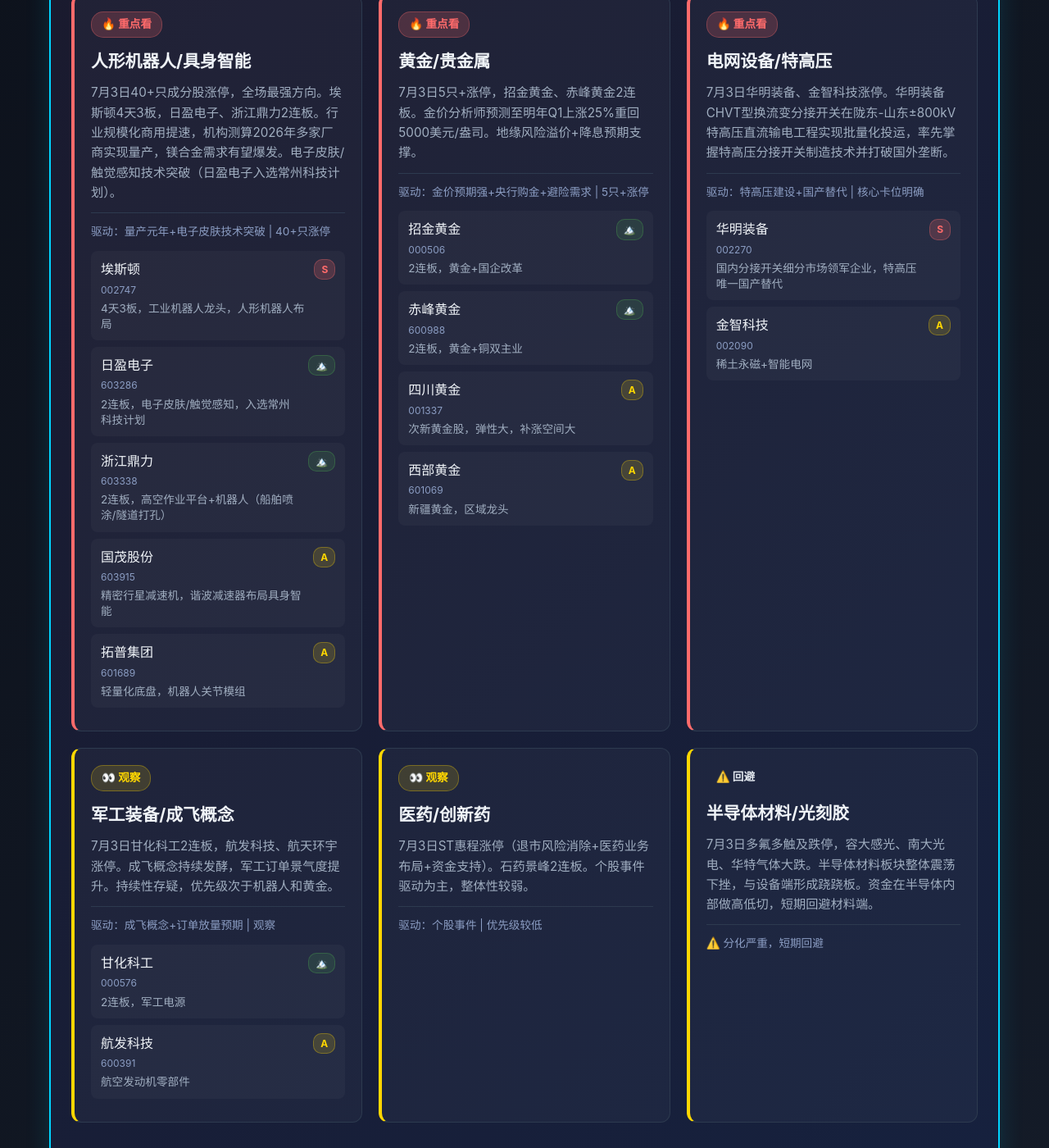
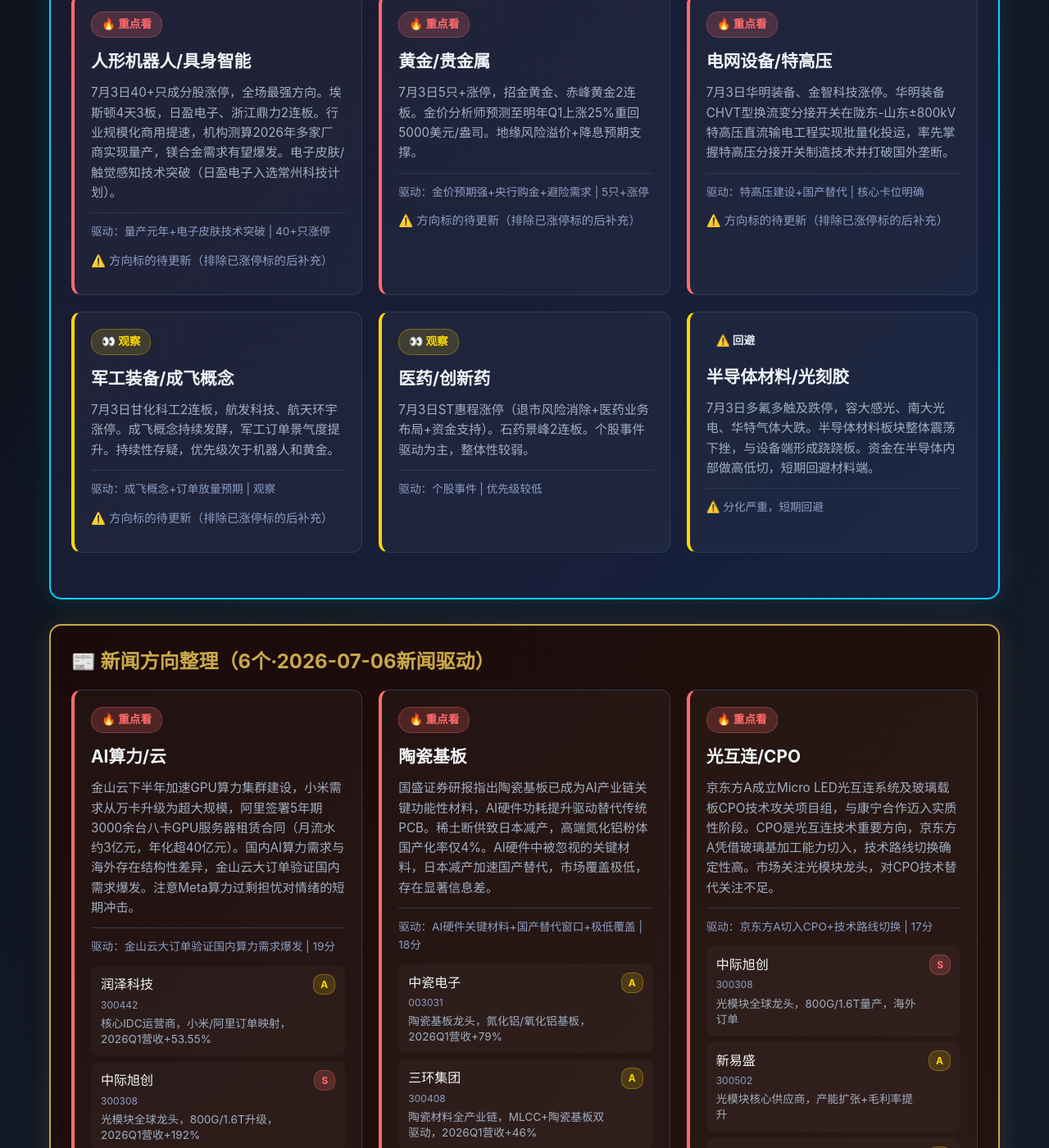
Before and after one commit to xiaoyi0319a/yixue-dashboard, a Jekyll site: the page index.html, which Jekyll copies as it is, in a window 1280 px wide and 1400 px high, scrolled down 1414 px. Shown: the whole window at 82% size. Built offline with Jekyll 4.4.1, drawn with Linux system fonts in a browser that asks for light colours; comment, search, counter and statistics services are not loaded.

Commit message:
fix: 删除涨停板方向中所有已涨停标的（违反V3.0涨停排除规则）

```diff
--- a/index.html
+++ b/index.html
@@ -71,46 +71,7 @@
                     <p>7月3日40+只成分股涨停，全场最强方向。埃斯顿4天3板，日盈电子、浙江鼎力2连板。行业规模化商用提速，机构测算2026年多家厂商实现量产，镁合金需求有望爆发。电子皮肤/触觉感知技术突破（日盈电子入选常州科技计划）。</p>
                     <div class="ztb-meta">驱动：量产元年+电子皮肤技术突破 | 40+只涨停</div>
                     <div class="buzhang-list">
-                        <div class="buzhang-item">
-                            <div class="buzhang-left">
-                                <div class="buzhang-name">埃斯顿</div>
-                                <div class="buzhang-code">002747</div>
-                                <div class="buzhang-logic">4天3板，工业机器人龙头，人形机器人布局</div>
-                            </div>
-                            <span class="buzhang-tag bz-s">S</span>
-                        </div>
-                        <div class="buzhang-item">
-                            <div class="buzhang-left">
-                                <div class="buzhang-name">日盈电子</div>
-                                <div class="buzhang-code">603286</div>
-                                <div class="buzhang-logic">2连板，电子皮肤/触觉感知，入选常州科技计划</div>
-                            </div>
-                            <span class="buzhang-tag bz-h">🏔️</span>
-                        </div>
-                        <div class="buzhang-item">
-                            <div class="buzhang-left">
-                                <div class="buzhang-name">浙江鼎力</div>
-                                <div class="buzhang-code">603338</div>
-                                <div class="buzhang-logic">2连板，高空作业平台+机器人（船舶喷涂/隧道打孔）</div>
-                            </div>
-                            <span class="buzhang-tag bz-h">🏔️</span>
-                        </div>
-                        <div class="buzhang-item">
-                            <div class="buzhang-left">
-                                <div class="buzhang-name">国茂股份</div>
-                                <div class="buzhang-code">603915</div>
-                                <div class="buzhang-logic">精密行星减速机，谐波减速器布局具身智能</div>
-                            </div>
-                            <span class="buzhang-tag bz-a">A</span>
-                        </div>
-                        <div class="buzhang-item">
-                            <div class="buzhang-left">
-                                <div class="buzhang-name">拓普集团</div>
-                                <div class="buzhang-code">601689</div>
-                                <div class="buzhang-logic">轻量化底盘，机器人关节模组</div>
-                            </div>
-                            <span class="buzhang-tag bz-a">A</span>
-                        </div>
+                        <p style="color:#8b9dc3;font-size:0.9em;margin:10px 0;">⚠️ 方向标的待更新（排除已涨停标的后补充）</p>
                     </div>
                 </div>
                 <div class="ztb-card hot">
@@ -119,38 +80,7 @@
                     <p>7月3日5只+涨停，招金黄金、赤峰黄金2连板。金价分析师预测至明年Q1上涨25%重回5000美元/盎司。地缘风险溢价+降息预期支撑。</p>
                     <div class="ztb-meta">驱动：金价预期强+央行购金+避险需求 | 5只+涨停</div>
                     <div class="buzhang-list">
-                        <div class="buzhang-item">
-                            <div class="buzhang-left">
-                                <div class="buzhang-name">招金黄金</div>
-                                <div class="buzhang-code">000506</div>
-                                <div class="buzhang-logic">2连板，黄金+国企改革</div>
-                            </div>
-                            <span class="buzhang-tag bz-h">🏔️</span>
-                        </div>
-                        <div class="buzhang-item">
-                            <div class="buzhang-left">
-                                <div class="buzhang-name">赤峰黄金</div>
-                                <div class="buzhang-code">600988</div>
-                                <div class="buzhang-logic">2连板，黄金+铜双主业</div>
-                            </div>
-                            <span class="buzhang-tag bz-h">🏔️</span>
-                        </div>
-                        <div class="buzhang-item">
-                            <div class="buzhang-left">
-                                <div class="buzhang-name">四川黄金</div>
-                                <div class="buzhang-code">001337</div>
-                                <div class="buzhang-logic">次新黄金股，弹性大，补涨空间大</div>
-                            </div>
-                            <span class="buzhang-tag bz-a">A</span>
-                        </div>
-                        <div class="buzhang-item">
-                            <div class="buzhang-left">
-                                <div class="buzhang-name">西部黄金</div>
-                                <div class="buzhang-code">601069</div>
-                                <div class="buzhang-logic">新疆黄金，区域龙头</div>
-                            </div>
-                            <span class="buzhang-tag bz-a">A</span>
-                        </div>
+                        <p style="color:#8b9dc3;font-size:0.9em;margin:10px 0;">⚠️ 方向标的待更新（排除已涨停标的后补充）</p>
                     </div>
                 </div>
                 <div class="ztb-card hot">
@@ -159,22 +89,7 @@
                     <p>7月3日华明装备、金智科技涨停。华明装备CHVT型换流变分接开关在陇东-山东±800kV特高压直流输电工程实现批量化投运，率先掌握特高压分接开关制造技术并打破国外垄断。</p>
                     <div class="ztb-meta">驱动：特高压建设+国产替代 | 核心卡位明确</div>
                     <div class="buzhang-list">
-                        <div class="buzhang-item">
-                            <div class="buzhang-left">
-                                <div class="buzhang-name">华明装备</div>
-                                <div class="buzhang-code">002270</div>
-                                <div class="buzhang-logic">国内分接开关细分市场领军企业，特高压唯一国产替代</div>
-                            </div>
-                            <span class="buzhang-tag bz-s">S</span>
-                        </div>
-                        <div class="buzhang-item">
-                            <div class="buzhang-left">
-                                <div class="buzhang-name">金智科技</div>
-                                <div class="buzhang-code">002090</div>
-                                <div class="buzhang-logic">稀土永磁+智能电网</div>
-                            </div>
-                            <span class="buzhang-tag bz-a">A</span>
-                        </div>
+                        <p style="color:#8b9dc3;font-size:0.9em;margin:10px 0;">⚠️ 方向标的待更新（排除已涨停标的后补充）</p>
                     </div>
                 </div>
                 <div class="ztb-card watch">
@@ -183,22 +98,7 @@
                     <p>7月3日甘化科工2连板，航发科技、航天环宇涨停。成飞概念持续发酵，军工订单景气度提升。持续性存疑，优先级次于机器人和黄金。</p>
                     <div class="ztb-meta">驱动：成飞概念+订单放量预期 | 观察</div>
                     <div class="buzhang-list">
-                        <div class="buzhang-item">
-                            <div class="buzhang-left">
-                                <div class="buzhang-name">甘化科工</div>
-                                <div class="buzhang-code">000576</div>
-                                <div class="buzhang-logic">2连板，军工电源</div>
-                            </div>
-                            <span class="buzhang-tag bz-h">🏔️</span>
-                        </div>
-                        <div class="buzhang-item">
-                            <div class="buzhang-left">
-                                <div class="buzhang-name">航发科技</div>
-                                <div class="buzhang-code">600391</div>
-                                <div class="buzhang-logic">航空发动机零部件</div>
-                            </div>
-                            <span class="buzhang-tag bz-a">A</span>
-                        </div>
+                        <p style="color:#8b9dc3;font-size:0.9em;margin:10px 0;">⚠️ 方向标的待更新（排除已涨停标的后补充）</p>
                     </div>
                 </div>
                 <div class="ztb-card watch">
```
